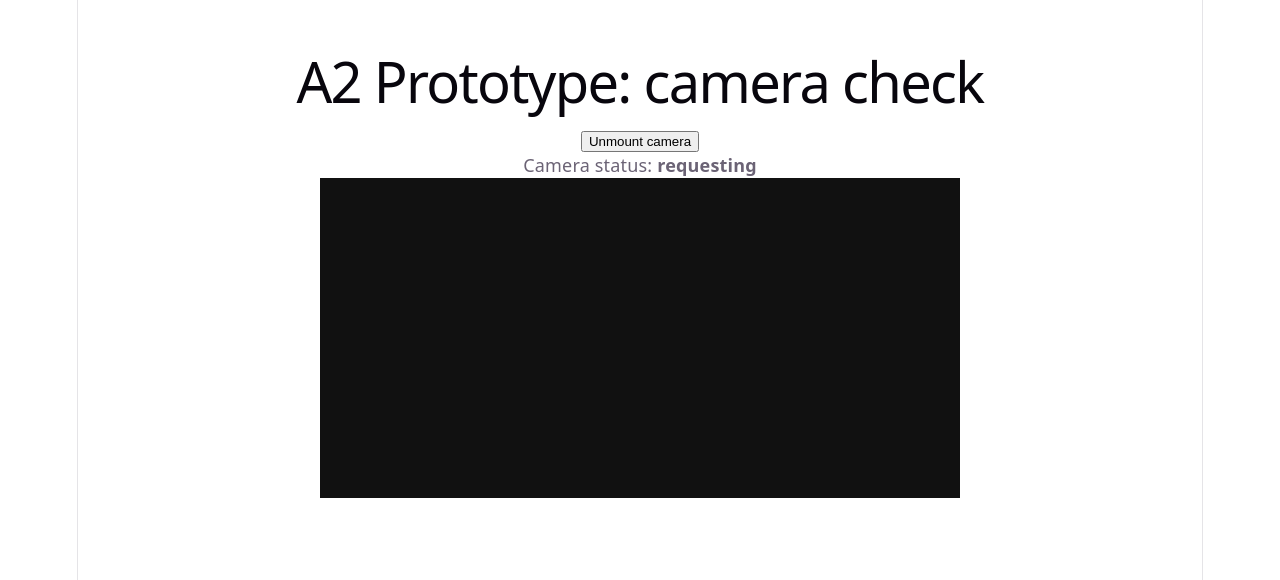
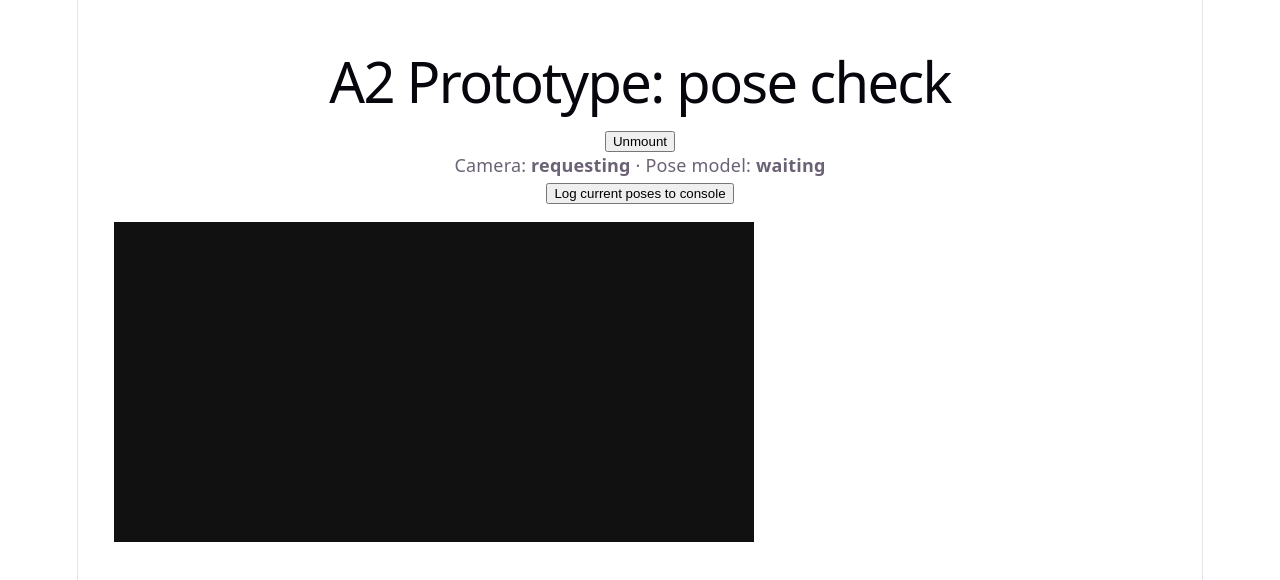
Before and after one commit to Fodya4/A2---Low-fidelity-Prototype-Unnamed-for-now, a React (Vite) app: page / in a window 1280 px wide. Shown: the top 580 px of the page. Built offline with nearby package versions, Linux system fonts and the light colour scheme; no server answers.

Commit message:
Milestone: live BodyPose landmarks with overlay

```diff
--- a/src/App.jsx
+++ b/src/App.jsx
@@ -1,41 +1,76 @@
 import { useState } from "react";
 import { useCamera } from "./hooks/useCamera";
+import { useBodyPose } from "./hooks/useBodyPose";
+import PoseOverlay from "./components/camera/PoseOverlay";
 
-// Temporary test component for the camera hook.
-function CameraCheck() {
-  const { videoRef, status, error } = useCamera();
+// Temporary test component: camera + BodyPose + landmark overlay.
+function PoseCheck() {
+  const { videoRef, status: cameraStatus, error: cameraError } = useCamera();
+  const {
+    posesRef,
+    connections,
+    status: poseStatus,
+    error: poseError,
+  } = useBodyPose(videoRef, { enabled: cameraStatus === "ready" });
+
+  function logPoses() {
+    console.log("Current poses:", posesRef.current);
+  }
 
   return (
     <div>
       <p>
-        Camera status: <strong>{status}</strong>
+        Camera: <strong>{cameraStatus}</strong> · Pose model:{" "}
+        <strong>{poseStatus}</strong>
       </p>
-      {error && <p style={{ color: "crimson" }}>{error}</p>}
-      <video
-        ref={videoRef}
-        playsInline
-        muted
+      {cameraError && <p style={{ color: "crimson" }}>{cameraError}</p>}
+      {poseError && <p style={{ color: "crimson" }}>{poseError}</p>}
+
+      <button type="button" onClick={logPoses}>
+        Log current poses to console
+      </button>
+
+      {/* Wrapper is position: relative so the canvas can sit exactly on top of the video. */}
+      <div
         style={{
+          position: "relative",
           width: 640,
           maxWidth: "100%",
-          transform: "scaleX(-1)",
-          background: "#111",
+          marginTop: "1rem",
         }}
-      />
+      >
+        <video
+          ref={videoRef}
+          playsInline
+          muted
+          style={{
+            display: "block",
+            width: "100%",
+            height: "auto", // the height attribute is now set for ml5; CSS keeps proportions
+            transform: "scaleX(-1)",
+            background: "#111",
+          }}
+        />
+        <PoseOverlay
+          videoRef={videoRef}
+          posesRef={posesRef}
+          connections={connections}
+        />
+      </div>
     </div>
   );
 }
 
 function App() {
-  const [cameraOn, setCameraOn] = useState(true);
+  const [on, setOn] = useState(true);
 
   return (
     <main style={{ padding: "2rem", fontFamily: "system-ui" }}>
-      <h1>A2 Prototype: camera check</h1>
-      <button type="button" onClick={() => setCameraOn((on) => !on)}>
-        {cameraOn ? "Unmount camera" : "Mount camera"}
+      <h1>A2 Prototype: pose check</h1>
+      <button type="button" onClick={() => setOn((value) => !value)}>
+        {on ? "Unmount" : "Mount"}
       </button>
-      {cameraOn && <CameraCheck />}
+      {on && <PoseCheck />}
     </main>
   );
 }
--- /dev/null
+++ b/src/components/camera/PoseOverlay.jsx
@@ -0,0 +1,83 @@
+import { useEffect, useRef } from "react";
+
+/**
+ * Draws detected keypoints and skeleton lines on a canvas over the video.
+ * Runs its own animation loop and reads poses from posesRef each frame,
+ * so React never re-renders just because new poses arrived.
+ */
+function PoseOverlay({ videoRef, posesRef, connections, minConfidence = 0.3 }) {
+  const canvasRef = useRef(null);
+
+  useEffect(() => {
+    const canvas = canvasRef.current;
+    const video = videoRef.current;
+    const ctx = canvas.getContext("2d");
+    let frameId;
+
+    function draw() {
+      frameId = requestAnimationFrame(draw);
+
+      // Video has no frames yet: nothing to draw.
+      if (!video.videoWidth) return;
+
+      // Match the canvas's internal resolution to the camera's real resolution,
+      // so keypoint coordinates (which are in camera pixels) land in the right place.
+      if (
+        canvas.width !== video.videoWidth ||
+        canvas.height !== video.videoHeight
+      ) {
+        canvas.width = video.videoWidth;
+        canvas.height = video.videoHeight;
+      }
+
+      ctx.clearRect(0, 0, canvas.width, canvas.height);
+
+      for (const pose of posesRef.current) {
+        const points = pose.keypoints;
+
+        // Skeleton lines, drawn only when both ends are confidently detected.
+        ctx.strokeStyle = "#00ff88";
+        ctx.lineWidth = 4;
+        for (const [a, b] of connections) {
+          const p = points[a];
+          const q = points[b];
+          if (p.confidence > minConfidence && q.confidence > minConfidence) {
+            ctx.beginPath();
+            ctx.moveTo(p.x, p.y);
+            ctx.lineTo(q.x, q.y);
+            ctx.stroke();
+          }
+        }
+
+        // Keypoint dots.
+        ctx.fillStyle = "#ff2d55";
+        for (const point of points) {
+          if (point.confidence > minConfidence) {
+            ctx.beginPath();
+            ctx.arc(point.x, point.y, 6, 0, Math.PI * 2);
+            ctx.fill();
+          }
+        }
+      }
+    }
+
+    draw();
+
+    return () => cancelAnimationFrame(frameId);
+  }, [videoRef, posesRef, connections, minConfidence]);
+
+  return (
+    <canvas
+      ref={canvasRef}
+      style={{
+        position: "absolute",
+        inset: 0,
+        width: "100%",
+        height: "100%",
+        pointerEvents: "none",
+      }}
+    />
+  );
+}
+
+export default PoseOverlay;
--- /dev/null
+++ b/src/hooks/useBodyPose.js
@@ -0,0 +1,56 @@
+import { useEffect, useRef, useState } from "react";
+import { loadBodyPose } from "../lib/ml5";
+
+/**
+ * Runs BodyPose detection on a video element.
+ *   videoRef: the same ref given to <video> by useCamera
+ *   enabled:  only start detecting once the camera is actually ready
+ * Returns:
+ *   posesRef:    ref whose .current is the latest array of detected poses
+ *   connections: pairs of keypoint indices for drawing the skeleton
+ *   status:      'waiting' | 'loading' | 'detecting' | 'error'
+ *   error:       human-readable message when status is 'error'
+ */
+export function useBodyPose(videoRef, { enabled = true } = {}) {
+  const posesRef = useRef([]);
+  const [connections, setConnections] = useState([]);
+  const [status, setStatus] = useState("loading");
+  const [error, setError] = useState(null);
+
+  useEffect(() => {
+    if (!enabled) return;
+
+    const video = videoRef.current;
+    let cancelled = false;
+    let model = null;
+
+    loadBodyPose()
+      .then((loadedModel) => {
+        if (cancelled) return;
+        model = loadedModel;
+        setConnections(model.getSkeleton());
+        model.detectStart(video, (results) => {
+          // Ignore any results that arrive after this component unmounted.
+          if (!cancelled) posesRef.current = results;
+        });
+        setStatus("detecting");
+      })
+      .catch((err) => {
+        if (cancelled) return;
+        setError(err.message);
+        setStatus("error");
+      });
+
+    return () => {
+      cancelled = true;
+      model?.detectStop();
+    };
+  }, [videoRef, enabled]);
+
+  return {
+    posesRef,
+    connections,
+    status: enabled ? status : "waiting",
+    error,
+  };
+}
--- a/src/hooks/useCamera.js
+++ b/src/hooks/useCamera.js
@@ -58,6 +58,13 @@ export function useCamera({ width = 640, height = 480 } = {}) {
 
         video.srcObject = stream;
         await video.play();
+
+        // TensorFlow.js (used by ml5) reads the video's width/height ATTRIBUTES,
+        // not its real resolution. Without this, the model sees a 0x0 image.
+        // CSS still controls how big the video looks on screen.
+        video.width = video.videoWidth;
+        video.height = video.videoHeight;
+
         if (!cancelled) setStatus("ready");
       } catch (err) {
         if (cancelled) return;
--- /dev/null
+++ b/src/lib/ml5.js
@@ -0,0 +1,47 @@
+// The only file in the project that touches window.ml5.
+// Loads the BodyPose model once and shares it with every component that needs it.
+
+let bodyPosePromise = null;
+
+const LOAD_TIMEOUT_MS = 30000;
+
+export function loadBodyPose() {
+  // Already loading or loaded: reuse the same model instead of downloading it again.
+  if (bodyPosePromise) return bodyPosePromise;
+
+  const ml5 = window.ml5;
+  if (!ml5?.bodyPose) {
+    return Promise.reject(
+      new Error("ml5.js is not loaded. Check the script tag in index.html.")
+    );
+  }
+
+  bodyPosePromise = new Promise((resolve, reject) => {
+    const timer = setTimeout(() => {
+      reject(
+        new Error(
+          "The pose model took too long to load. Check the internet connection and reload."
+        )
+      );
+    }, LOAD_TIMEOUT_MS);
+
+    try {
+      // flipped: true mirrors the keypoint coordinates so they line up
+      // with our mirrored (scaleX(-1)) video display.
+      const model = ml5.bodyPose("MoveNet", { flipped: true }, () => {
+        clearTimeout(timer);
+        resolve(model);
+      });
+    } catch (err) {
+      clearTimeout(timer);
+      reject(err);
+    }
+  });
+
+  // If loading fails, forget the failed attempt so a later call can retry.
+  bodyPosePromise.catch(() => {
+    bodyPosePromise = null;
+  });
+
+  return bodyPosePromise;
+}
```
